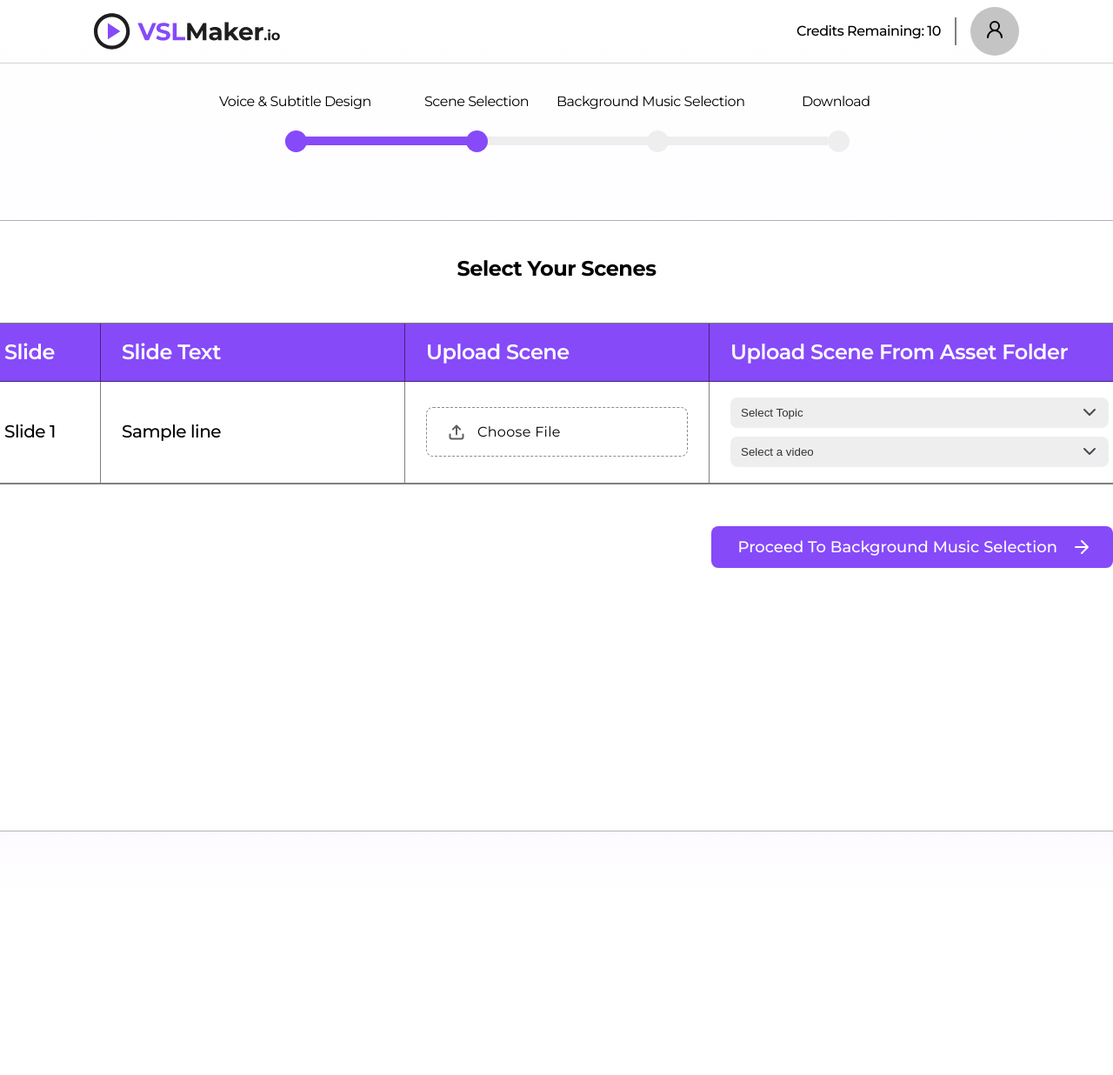
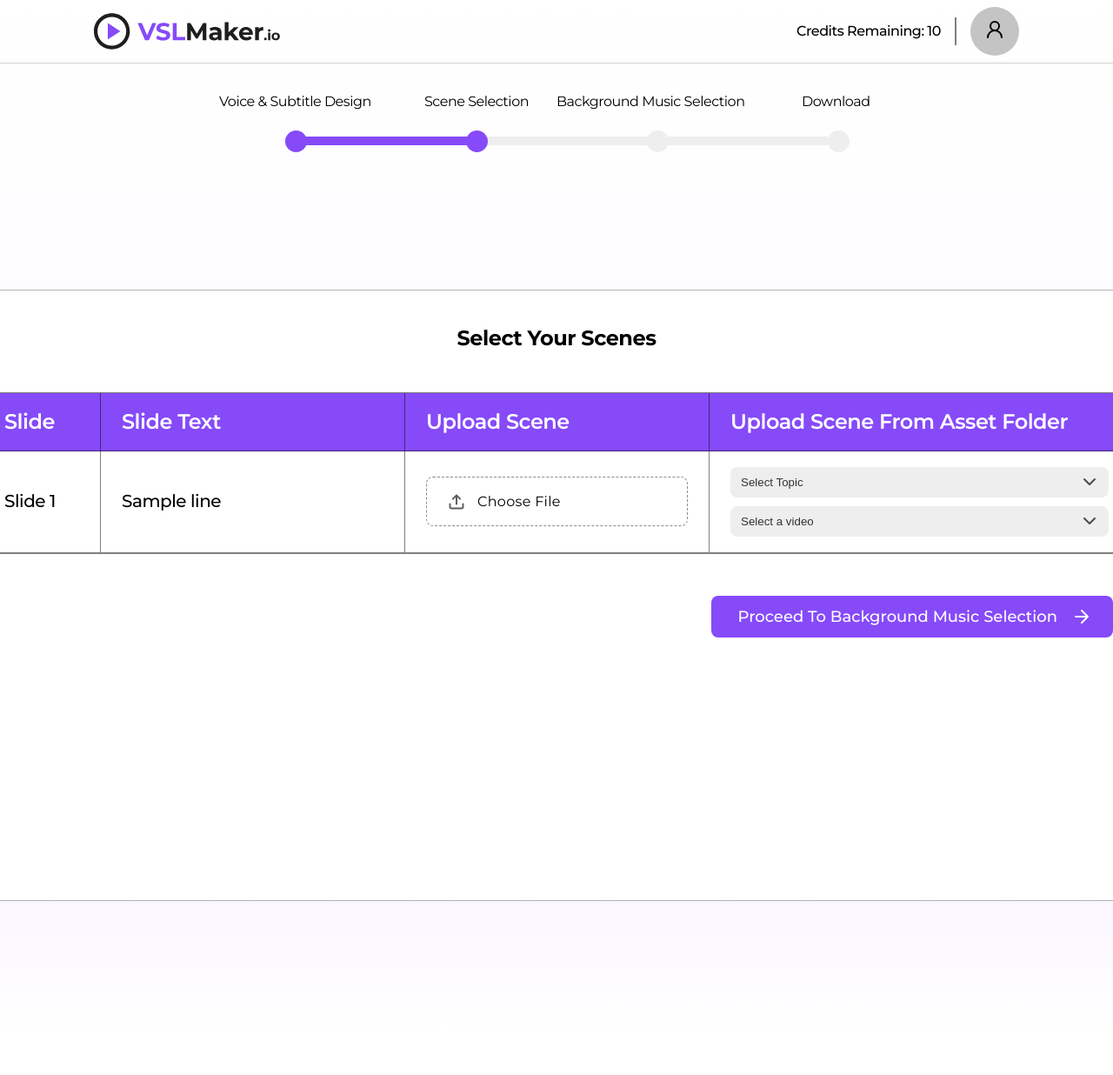
Before and after one commit to ubongpr7/vlc_maker, a Django app: template templates/vlc/frontend/VLSMaker/sceneselection/index.html in a window 1280 px wide; the page is wider, and only the part inside the window is pictured. Shown: that part at 87% size. Before the commit the page ends 956 px from the top of that part, so only its background shows below. Run offline with Django 4.2, Linux system fonts and the light colour scheme; tables that the repository leaves empty hold one stand-in row (values such as "Sample post"); the template is opened without the code that fills it: values that come from a table or form of the project are taken from there, most other values are stand-ins (such as "Sample title", 1, 10 or a date in 2020).

Commit message:
Update index.html

```diff
--- a/templates/vlc/frontend/VLSMaker/sceneselection/index.html
+++ b/templates/vlc/frontend/VLSMaker/sceneselection/index.html
@@ -90,7 +90,7 @@
 
                     <form method="POST" action="." enctype="multipart/form-data">
                         {% csrf_token %}
-                    <div class="scene-container" style="display: flex; justify-content: center; align-items: center;">
+                    <div class="scene-container" style="display: flex;padding:30px 30px; margin:50px 50px; justify-content: center; align-items: center;">
                         <div class="Scene" style="width: fit-content; height: 703px; margin-bottom: 40px; border: 1px solid #0000004D; box-sizing: border-box; border-radius: 8px; padding: 40px 24px;  background: white;">
                             <div class="select-scene-text" style="display: flex; justify-content: center; margin-bottom: 48px;">
                                 <span style="font-size: 24px; font-weight: 700; line-height: 29.26px; text-align: center;">
```
